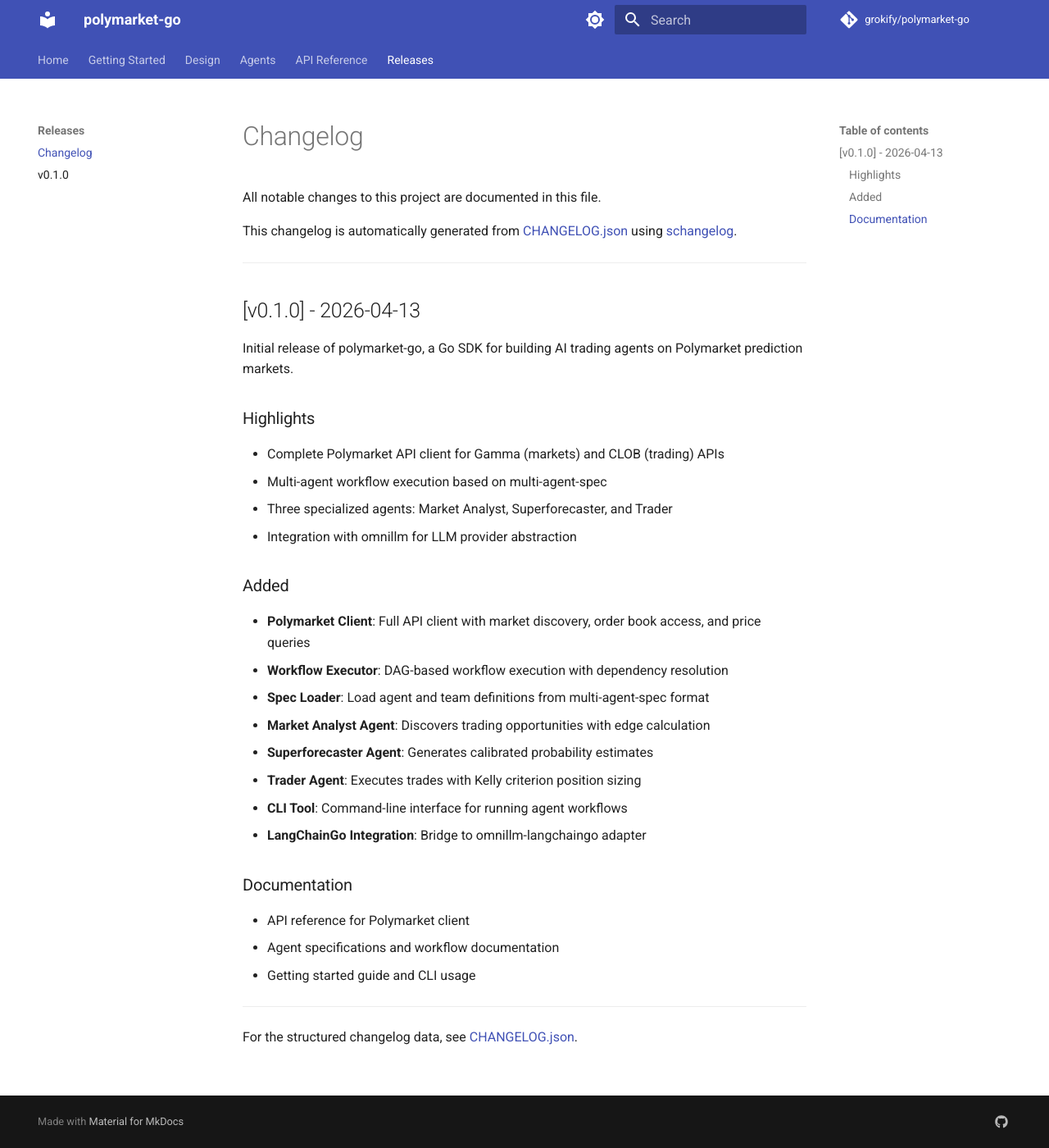
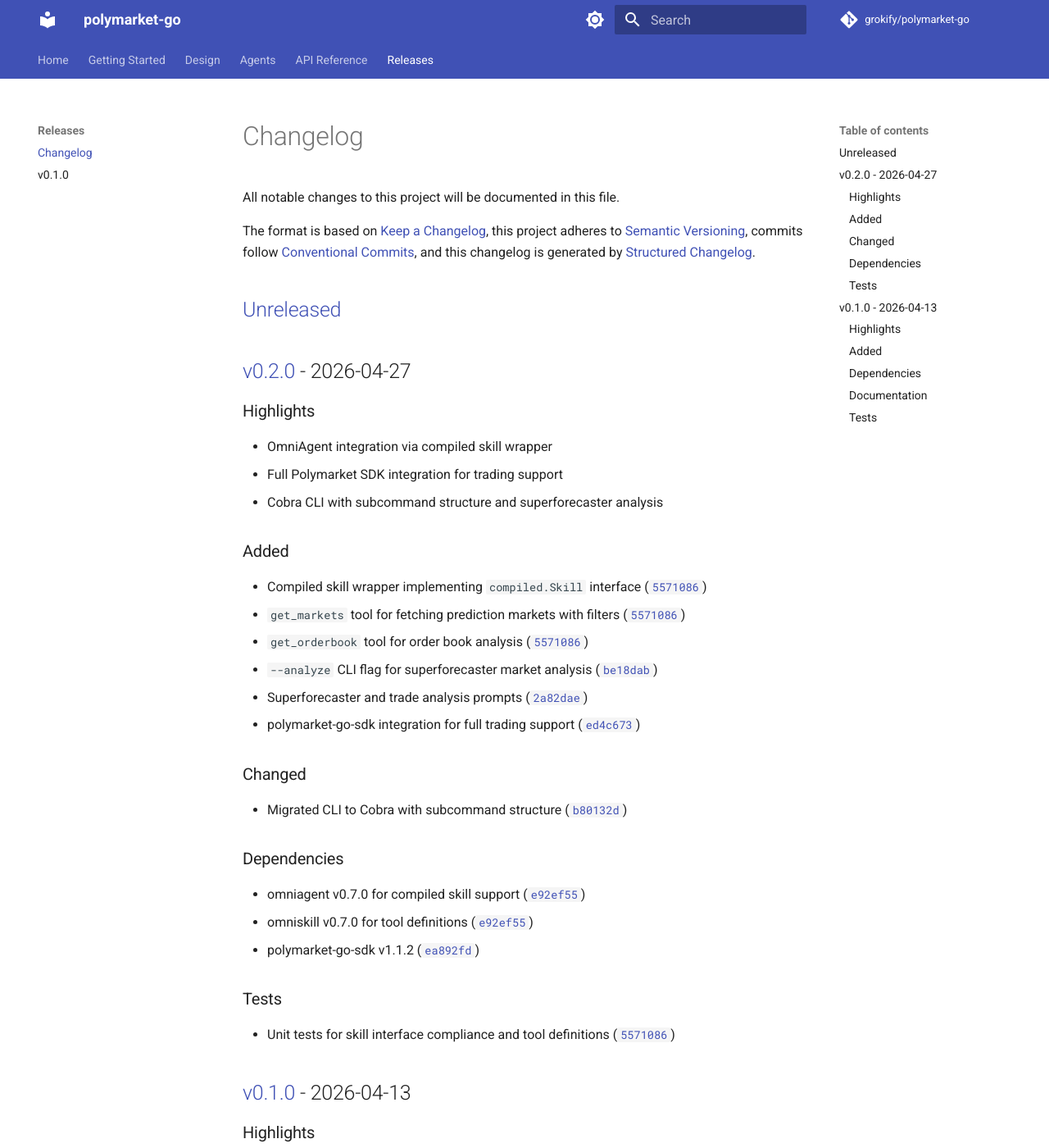
Before and after one commit to grokify/polymarket-go, an MkDocs documentation site: the page built from docs/releases/CHANGELOG.md, in a window 1280 px wide and 1400 px high. Shown: the whole window at 82% size. Built offline with MkDocs 1.6.1 and Material for MkDocs 9.7.7, drawn with Linux system fonts in a browser that asks for light colours; comment, search, counter and statistics services are not loaded; some of the changed text lies outside the part shown.

Commit message:
docs: update CHANGELOG for v0.2.0 release
Added omniagent compiled skill integration.

Co-Authored-By: Claude Opus 4.5 <noreply@anthropic.com>

```diff
--- a/docs/releases/CHANGELOG.md
+++ b/docs/releases/CHANGELOG.md
@@ -1,39 +1,86 @@
 # Changelog
 
-All notable changes to this project are documented in this file.
+All notable changes to this project will be documented in this file.
 
-This changelog is automatically generated from [CHANGELOG.json](../../CHANGELOG.json) using [schangelog](https://github.com/grokify/structured-changelog).
+The format is based on [Keep a Changelog](https://keepachangelog.com/en/1.1.0/),
+this project adheres to [Semantic Versioning](https://semver.org/spec/v2.0.0.html),
+commits follow [Conventional Commits](https://www.conventionalcommits.org/en/v1.0.0/),
+and this changelog is generated by [Structured Changelog](https://github.com/grokify/structured-changelog).
 
----
+## [Unreleased]
+
+## [v0.2.0] - 2026-04-27
+
+### Highlights
+
+- OmniAgent integration via compiled skill wrapper
+- Full Polymarket SDK integration for trading support
+- Cobra CLI with subcommand structure and superforecaster analysis
+
+### Added
+
+- Compiled skill wrapper implementing `compiled.Skill` interface ([`5571086`](https://github.com/grokify/polymarket-go/commit/5571086))
+- `get_markets` tool for fetching prediction markets with filters ([`5571086`](https://github.com/grokify/polymarket-go/commit/5571086))
+- `get_orderbook` tool for order book analysis ([`5571086`](https://github.com/grokify/polymarket-go/commit/5571086))
+- `--analyze` CLI flag for superforecaster market analysis ([`be18dab`](https://github.com/grokify/polymarket-go/commit/be18dab))
+- Superforecaster and trade analysis prompts ([`2a82dae`](https://github.com/grokify/polymarket-go/commit/2a82dae))
+- polymarket-go-sdk integration for full trading support ([`ed4c673`](https://github.com/grokify/polymarket-go/commit/ed4c673))
+
+### Changed
+
+- Migrated CLI to Cobra with subcommand structure ([`b80132d`](https://github.com/grokify/polymarket-go/commit/b80132d))
+
+### Dependencies
+
+- omniagent v0.7.0 for compiled skill support ([`e92ef55`](https://github.com/grokify/polymarket-go/commit/e92ef55))
+- omniskill v0.7.0 for tool definitions ([`e92ef55`](https://github.com/grokify/polymarket-go/commit/e92ef55))
+- polymarket-go-sdk v1.1.2 ([`ea892fd`](https://github.com/grokify/polymarket-go/commit/ea892fd))
+
+### Tests
+
+- Unit tests for skill interface compliance and tool definitions ([`5571086`](https://github.com/grokify/polymarket-go/commit/5571086))
 
 ## [v0.1.0] - 2026-04-13
 
-Initial release of polymarket-go, a Go SDK for building AI trading agents on Polymarket prediction markets.
-
 ### Highlights
 
-- Complete Polymarket API client for Gamma (markets) and CLOB (trading) APIs
-- Multi-agent workflow execution based on multi-agent-spec
-- Three specialized agents: Market Analyst, Superforecaster, and Trader
-- Integration with omnillm for LLM provider abstraction
+- Go SDK for building AI trading agents on Polymarket prediction markets
+- Multi-agent workflow system with portable specs deployable to Claude Code or Go servers
 
 ### Added
 
-- **Polymarket Client**: Full API client with market discovery, order book access, and price queries
-- **Workflow Executor**: DAG-based workflow execution with dependency resolution
-- **Spec Loader**: Load agent and team definitions from multi-agent-spec format
-- **Market Analyst Agent**: Discovers trading opportunities with edge calculation
-- **Superforecaster Agent**: Generates calibrated probability estimates
-- **Trader Agent**: Executes trades with Kelly criterion position sizing
-- **CLI Tool**: Command-line interface for running agent workflows
-- **LangChainGo Integration**: Bridge to omnillm-langchaingo adapter
+- Polymarket API client for Gamma (markets) and CLOB (trading) APIs ([`292c38b`](https://github.com/grokify/polymarket-go/commit/292c38b))
+- `GetMarkets()` to fetch active prediction markets with filtering ([`292c38b`](https://github.com/grokify/polymarket-go/commit/292c38b))
+- `GetOrderBook()` to fetch order book data for tokens ([`292c38b`](https://github.com/grokify/polymarket-go/commit/292c38b))
+- `GetPrice()`, `GetMidPrice()`, `GetSpread()` for price data ([`292c38b`](https://github.com/grokify/polymarket-go/commit/292c38b))
+- Multi-agent-spec loader for YAML frontmatter markdown agents ([`292c38b`](https://github.com/grokify/polymarket-go/commit/292c38b))
+- Team and deployment JSON configuration parsers ([`292c38b`](https://github.com/grokify/polymarket-go/commit/292c38b))
+- Workflow executor with DAG-based topological sort ([`292c38b`](https://github.com/grokify/polymarket-go/commit/292c38b))
+- LangChainGo integration via omnillm-langchaingo adapter ([`292c38b`](https://github.com/grokify/polymarket-go/commit/292c38b))
+- Agent tools: MarketTool, OrderBookTool, PlaceOrderTool ([`292c38b`](https://github.com/grokify/polymarket-go/commit/292c38b))
+- Three agent specs: market-analyst, superforecaster, trader ([`a2654cc`](https://github.com/grokify/polymarket-go/commit/a2654cc))
+- Graph workflow: discover → forecast → execute ([`a2654cc`](https://github.com/grokify/polymarket-go/commit/a2654cc))
+- Deployment configs for Go server and Claude Code ([`a2654cc`](https://github.com/grokify/polymarket-go/commit/a2654cc))
+- `polymarket-agent` CLI with --demo flag for live market data ([`f310251`](https://github.com/grokify/polymarket-go/commit/f310251))
+
+### Dependencies
+
+- omnillm-core v0.15.0 for LLM provider abstraction ([`6d698f8`](https://github.com/grokify/polymarket-go/commit/6d698f8))
+- omnillm-langchaingo v0.1.0 for LangChainGo integration ([`6d698f8`](https://github.com/grokify/polymarket-go/commit/6d698f8))
+- langchaingo v0.1.14 for chains and agents ([`6d698f8`](https://github.com/grokify/polymarket-go/commit/6d698f8))
 
 ### Documentation
 
-- API reference for Polymarket client
-- Agent specifications and workflow documentation
-- Getting started guide and CLI usage
+- Technical Requirements Document (TRD.md) ([`1b0d22e`](https://github.com/grokify/polymarket-go/commit/1b0d22e))
+- Component Integration Guide (COMPONENTS.md) ([`1b0d22e`](https://github.com/grokify/polymarket-go/commit/1b0d22e))
+- README with architecture diagram and quick start guide
 
----
+### Tests
 
-For the structured changelog data, see [CHANGELOG.json](../../CHANGELOG.json).
+- Integration tests for Polymarket API client ([`292c38b`](https://github.com/grokify/polymarket-go/commit/292c38b))
+- Unit tests for agent/team/deployment loaders ([`292c38b`](https://github.com/grokify/polymarket-go/commit/292c38b))
+- Unit tests for workflow topological sort and execution ([`292c38b`](https://github.com/grokify/polymarket-go/commit/292c38b))
+
+[unreleased]: https://github.com/grokify/polymarket-go/compare/v0.2.0...HEAD
+[v0.2.0]: https://github.com/grokify/polymarket-go/compare/v0.1.0...v0.2.0
+[v0.1.0]: https://github.com/grokify/polymarket-go/releases/tag/v0.1.0
```
Also changed, not shown: CHANGELOG.json (+28 -0 lines), CHANGELOG.md (+33 -1 lines).
